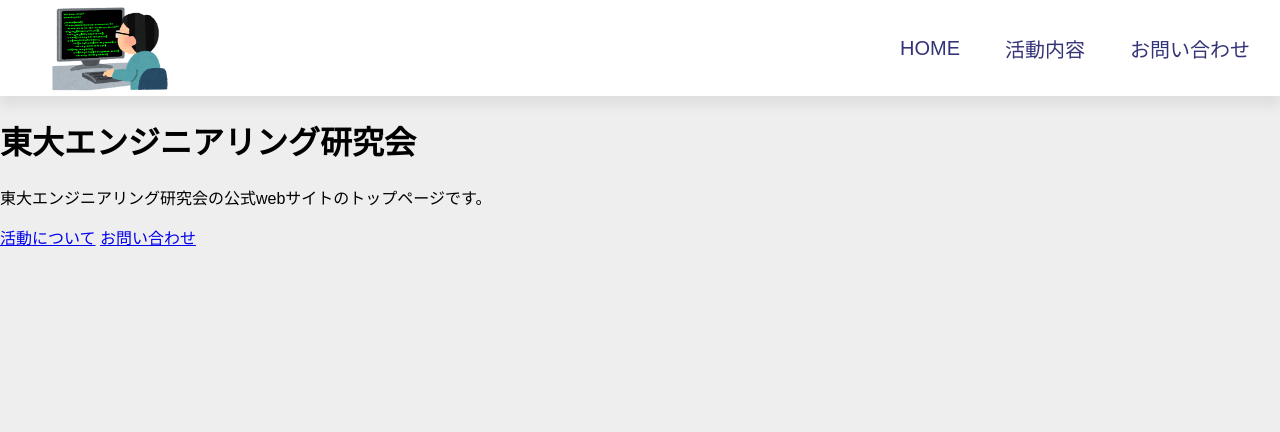
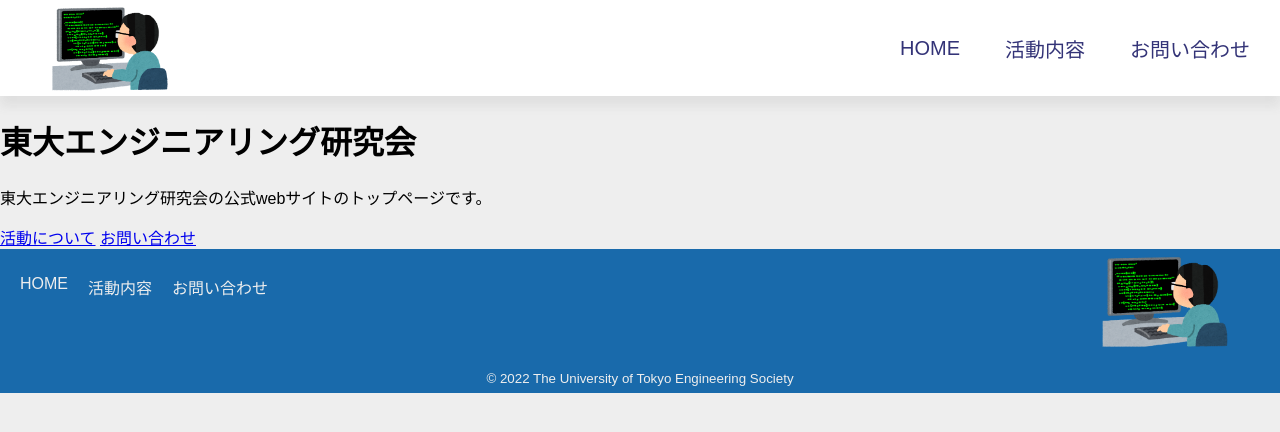
Before and after one commit to ut-engineering-society/official-website, a plain HTML site: page docs/index.html in a window 1280 px wide. Drawn offline with Linux system fonts and the light colour scheme.

Commit message:
headerのエラーを解消、footerの一部のスペルミスを解消、footerの基本を実装

```diff
--- a/docs/css/global.css
+++ b/docs/css/global.css
@@ -109,7 +109,7 @@ nav ul li {
 
 nav ul {
   position: absolute;
-  transform: translateY(100%);
+  transform: translateY(-120%);
   right: 0;
   top: 64px;
   height: calc(100vh - 64px);
@@ -124,7 +124,6 @@ nav ul {
 .nav_active {
   transform: translateY(0%);
   transition: all 0.5s;
-
 }
 
 li {
@@ -180,3 +179,56 @@ li {
 
 
 /* footer */
+/* スマホ用 & 共通用 */
+footer {
+  color: #eee;
+  height: 144px;
+}
+
+.footer_link_logo {
+  display: flex;
+  height: calc(144px - 40px);
+}
+
+.footer_nav {
+  display: flex;
+  padding: 0;
+  padding-left: 10px;
+}
+
+.footer_nav li {
+  margin: 10px;
+  padding: 0;
+}
+
+.footer_nav li a {
+  color: inherit;
+  text-decoration: none;
+  display: block;
+}
+
+.footer_nav li a:hover {
+  color: #f6b506;
+}
+
+.footer_logo_name {
+  margin-right: 50px;
+  margin-left: auto;
+  display: block;
+  height: inherit;
+}
+
+.footer_logo_name img{
+  height: inherit;
+}
+
+.copyright {
+  text-align: center;
+}
+
+
+@media screen and (min-width: 600px) {
+  footer {
+    height: 144px;
+  }
+}
--- a/docs/index.html
+++ b/docs/index.html
@@ -25,11 +25,26 @@
     </nav>
     <script src="./js/header.js"></script>
   </header>
+
   <main>
     <h1>東大エンジニアリング研究会</h1>
     <p>東大エンジニアリング研究会の公式webサイトのトップページです。</p>
     <a href="./activity/">活動について</a>
     <a href="./contact/">お問い合わせ</a>
   </main>
+
+  <footer class="main_color">
+    <div class="footer_link_logo">
+      <ul class="footer_nav">
+        <li><a href="./">HOME</a></li>
+        <li><a href="./activity/">活動内容</a></li>
+        <li><a href="./contact/">お問い合わせ</a></li>
+      </ul>
+      <a href="./" class="footer_logo_name">
+        <img src="./images/プログラマーのイラスト.png" alt="Logo Image">
+      </a>
+    </div>
+    <p class="copyright"><small>© 2022 The University of Tokyo Engineering Society</small></p>
+  </footer>
 </body>
 </html>
```
Also changed, not shown: footer.html (added, +23 -0 lines), fotter.html (deleted, +0 -13 lines), 1 other file.
